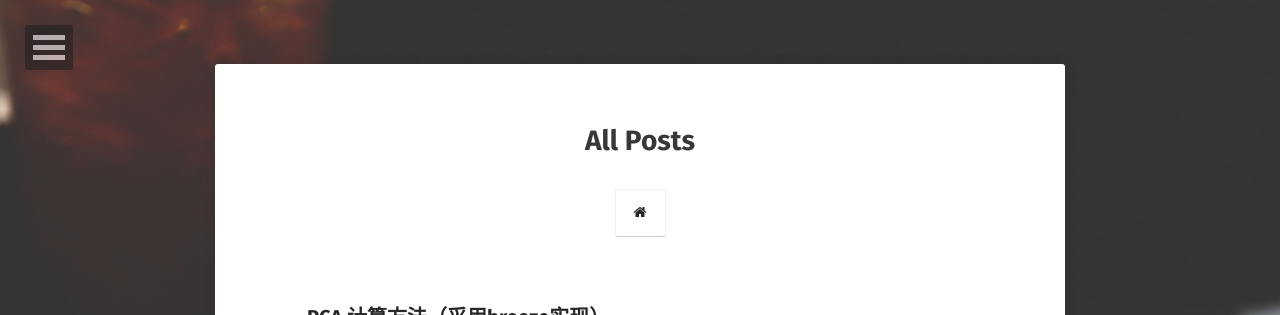
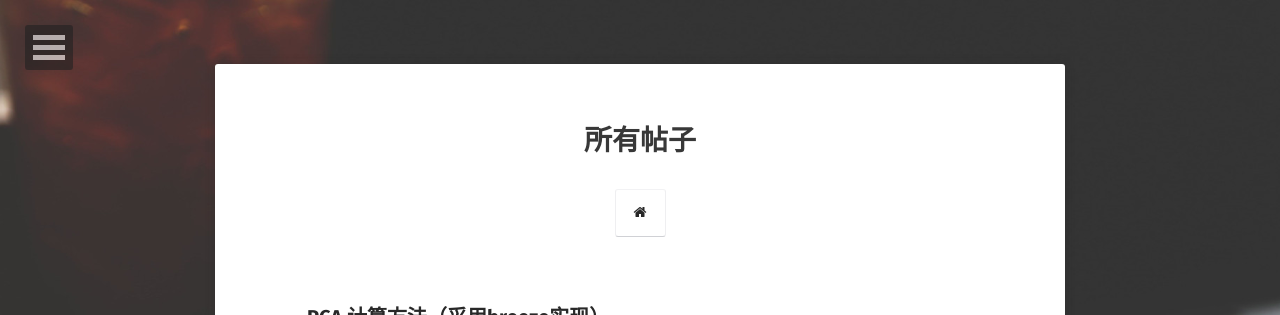
Before and after one commit to xiaobailong/gaoqingyue.github.io, a Jekyll site: the page built from posts/index.md, in a window 1280 px wide. Shown: the top 315 px of the page. Built offline with Jekyll 4.4.1, drawn with Linux system fonts in a browser that asks for light colours; some web fonts are replaced.

Commit message:
change layout to post

```diff
--- a/_data/navigation.yml
+++ b/_data/navigation.yml
@@ -1,7 +1,7 @@
 # Site navigation links
 
-- title: 项目
-  url: /projects/
+- title: 帖子
+  url: /posts/
 
 - title: 标签
   url: /tags/
--- a/_layouts/home.html
+++ b/_layouts/home.html
@@ -32,8 +32,8 @@ layout: compress
                     {% include social-links.html %}
                   <hr class="hr-line">
                   <h3 class="title">
-                      <a class="btn zoombtn" href="{{ site.url }}/projects">
-                          项目
+                      <a class="btn zoombtn" href="{{ site.url }}/posts">
+                          帖子
                       </a>
                       <!--<a class="btn zoombtn" href="{{ site.url }}/posts">-->
                           <!--Posts-->
--- a/posts/index.md
+++ b/posts/index.md
@@ -1,6 +1,6 @@
 ---
 layout: post-list
-title: All Posts
+title: 所有帖子
 excerpt: "A List of Posts"
 comments: false
 ---
```
